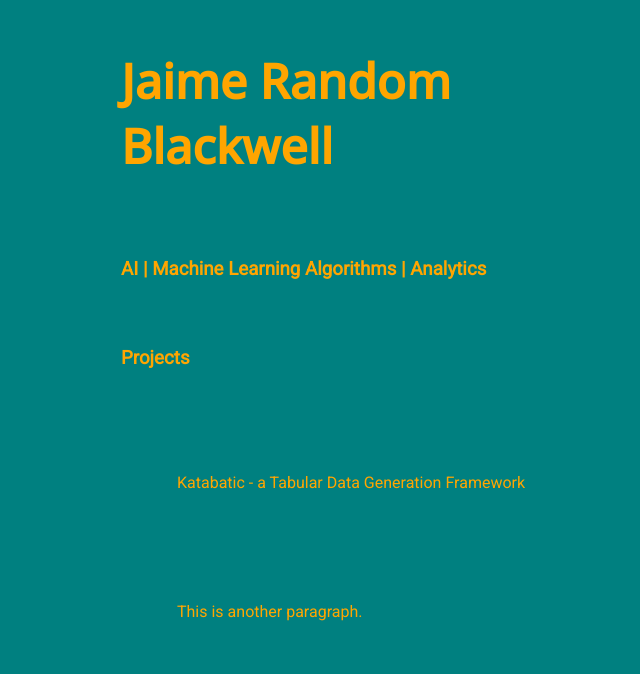
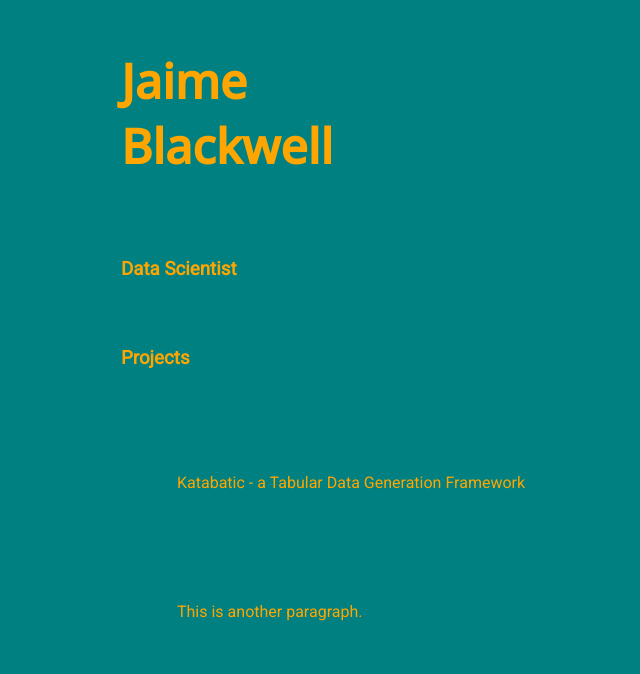
Before and after one commit to dfatpnuk/folio_site, a plain HTML site: page index.html in a window 1280 px wide. Shown: the part 106-780 px from the top of the page, without its empty margins (1-641 px from the left). Drawn offline with nearby package versions, Linux system fonts and the light colour scheme.

Commit message:
Update content

```diff
--- a/index.html
+++ b/index.html
@@ -3,30 +3,10 @@
 <link href="https://fonts.googleapis.com/css2?family=Open+Sans:wght@500&family=Roboto&family=Roboto+Flex:opsz,wght@8..144,200&display=swap" rel="stylesheet">
 
 
-<!-- <style>
-body {
-  background-size: cover;
-}
-h1	{
-  color: orange;
-  font-family: 'Open Sans', sans-serif;
-}
-h3	{
-  color: orange;
-  font-family: 'Roboto Flex', sans-serif;
-}
-
-*   {
-  color: orange;
-  font-family: 'Roboto', sans-serif;
-}
-
-</style> -->
-
 <html>
 <body>
-<h1>Jaime Random <br>Blackwell</h1>
-<h3>AI | Machine Learning Algorithms | Analytics</h3>
+<h1>Jaime <br>Blackwell</h1>
+<h3>Data Scientist</h3>
 
 <h3> Projects </h3>
 <p>Katabatic - a Tabular Data Generation Framework</p>
```
